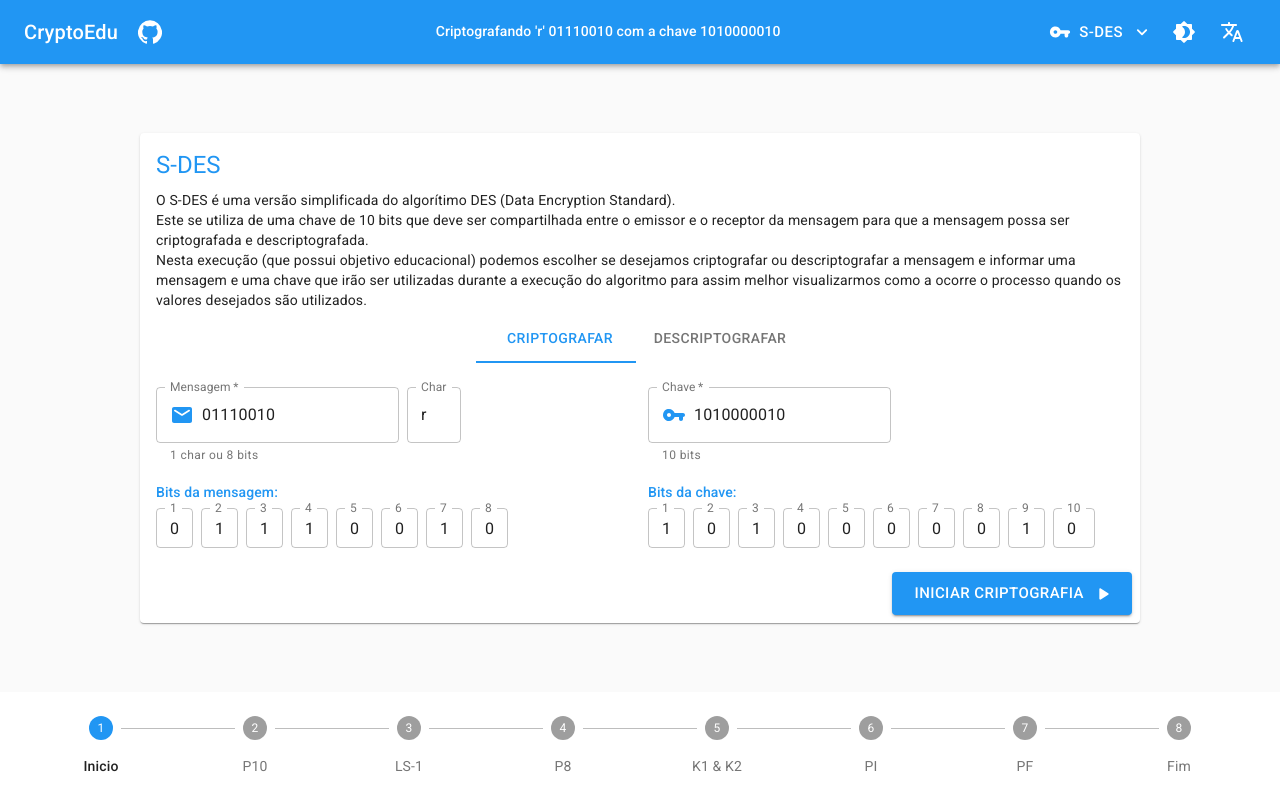
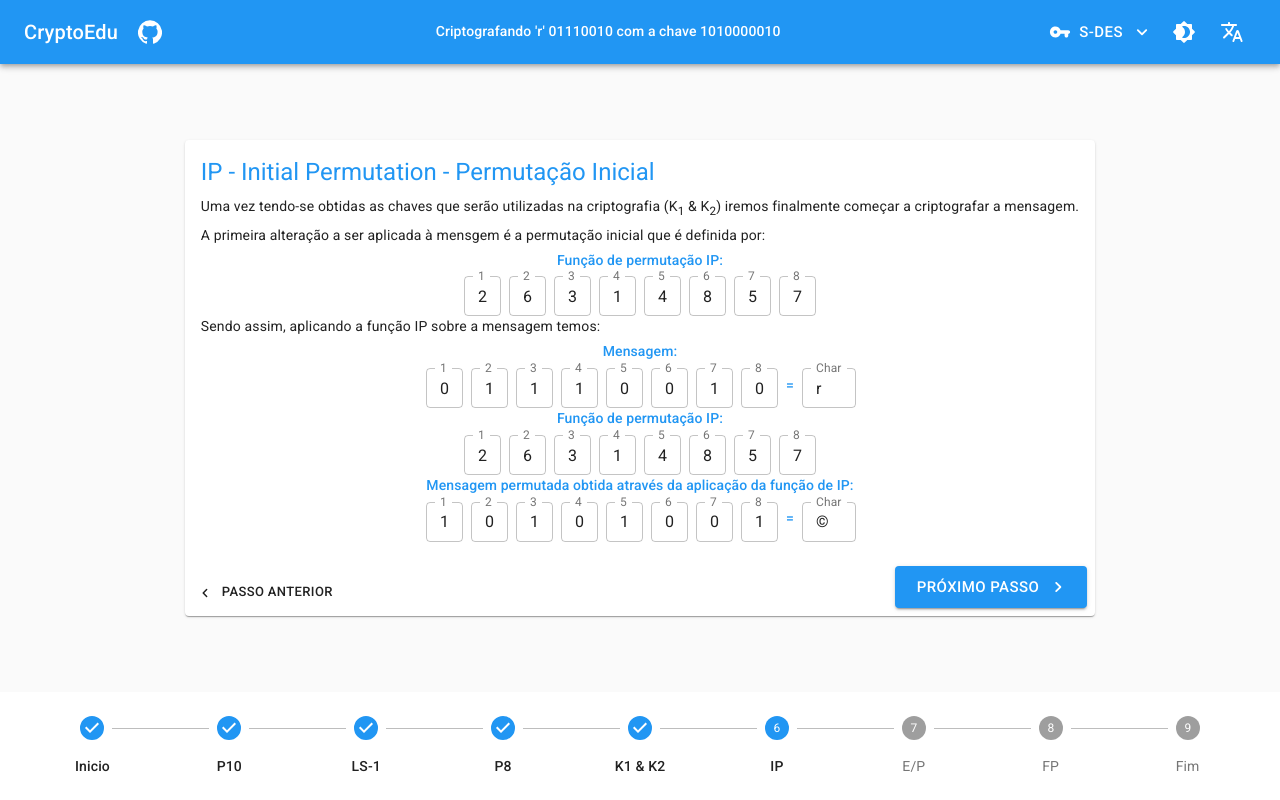
Before and after one commit to TanielianVB/CryptoEdu, a React (Create React App) app in the folder cryptoedu-app/: page / in a window 1280 px wide. Built offline with nearby package versions, Linux system fonts and the light colour scheme.

Commit message:
Added IP step

```diff
--- a/cryptoedu-app/src/components/BitsField/BitsField.tsx
+++ b/cryptoedu-app/src/components/BitsField/BitsField.tsx
@@ -1,16 +1,23 @@
 import React from "react";
-import { Grid, GridJustification } from "@material-ui/core";
+import {
+  Grid,
+  GridJustification,
+  TextField,
+  Typography,
+} from "@material-ui/core";
 import BitTextField from "../BitTextField/BitTextField";
+import Utils from "../../utils/Utils";
 
 interface BitsFieldProps {
   bits: number[];
   justify?: GridJustification;
+  addChar?: boolean;
 }
 
 function BitsField(props: BitsFieldProps) {
-  const { bits, justify } = props;
+  const { bits, justify, addChar } = props;
   return (
-    <Grid container spacing={1} justify={justify}>
+    <Grid container spacing={1} justify={justify} alignItems="center">
       {bits.map((b, i) => {
         return (
           <Grid item>
@@ -18,6 +25,24 @@ function BitsField(props: BitsFieldProps) {
           </Grid>
         );
       })}
+      {addChar && (
+        <>
+          <Grid item>
+            <Typography variant="subtitle2" color="primary" gutterBottom>
+              =
+            </Typography>
+          </Grid>
+          <Grid item>
+            <TextField
+              label="Char"
+              variant="outlined"
+              size="small"
+              style={{ width: "52px" }}
+              value={Utils.getChar(bits)}
+            />
+          </Grid>
+        </>
+      )}
     </Grid>
   );
 }
--- /dev/null
+++ b/cryptoedu-app/src/components/Steps/IPStep.tsx
@@ -0,0 +1,58 @@
+import React from "react";
+import { Grid, Typography } from "@material-ui/core";
+import BitsField from "../BitsField/BitsField";
+
+interface IPStepProps {
+  messageBits: number[];
+  ipBits: number[];
+}
+
+function IPStep(props: IPStepProps) {
+  const { messageBits, ipBits } = props;
+
+  return (
+    <>
+      <Typography variant="h5" color="primary" gutterBottom>
+        IP - Initial Permutation - Permutação Inicial
+      </Typography>
+      <Typography variant="body2" component="p" gutterBottom>
+        Uma vez tendo-se obtidas as chaves que serão utilizadas na criptografia
+        (K<sub>1</sub> & K<sub>2</sub>) iremos finalmente começar a criptografar
+        a mensagem.
+      </Typography>
+      <Typography variant="body2" component="p" gutterBottom>
+        A primeira alteração a ser aplicada à mensgem é a permutação inicial que
+        é definida por:
+      </Typography>
+      <Grid container justify="center">
+        <Typography variant="subtitle2" color="primary" gutterBottom>
+          Função de permutação IP:
+        </Typography>
+        <BitsField bits={[2, 6, 3, 1, 4, 8, 5, 7]} justify="center" />
+      </Grid>
+      <Typography variant="body2" component="p" gutterBottom>
+        Sendo assim, aplicando a função IP sobre a mensagem temos:
+      </Typography>
+      <Grid container justify="center">
+        <Typography variant="subtitle2" color="primary" gutterBottom>
+          Mensagem:
+        </Typography>
+        <BitsField bits={messageBits} justify="center" addChar />
+      </Grid>
+      <Grid container justify="center">
+        <Typography variant="subtitle2" color="primary" gutterBottom>
+          Função de permutação IP:
+        </Typography>
+        <BitsField bits={[2, 6, 3, 1, 4, 8, 5, 7]} justify="center" />
+      </Grid>
+      <Grid container justify="center">
+        <Typography variant="subtitle2" color="primary" gutterBottom>
+          Mensagem permutada obtida através da aplicação da função de IP:
+        </Typography>
+        <BitsField bits={ipBits} justify="center" addChar />
+      </Grid>
+    </>
+  );
+}
+
+export default IPStep;
--- a/cryptoedu-app/src/pages/app/App.tsx
+++ b/cryptoedu-app/src/pages/app/App.tsx
@@ -26,6 +26,7 @@ import Utils from "../../utils/Utils";
 import SDES from "../../utils/SDES";
 import P10Step from "../../components/Steps/P10Step";
 import LS1Step from "../../components/Steps/LS1Step";
+import IPStep from "../../components/Steps/IPStep";
 
 const useStyles = makeStyles((theme: Theme) =>
   createStyles({
@@ -43,11 +44,6 @@ const useStyles = makeStyles((theme: Theme) =>
     },
     card: {
       maxWidth: "1000px",
-    },
-    char: {
-      display: "inline-block",
-      paddingLeft: theme.spacing(1),
-      width: "62px",
     },
     footer: {
       flex: "0 1 auto",
@@ -68,11 +64,11 @@ const formatArray = (array: number[]) => {
 };
 
 const getSteps = () => {
-  return ["Inicio", "P10", "LS-1", "P8", "K1 & K2", "PI", "PF", "Fim"];
+  return ["Inicio", "P10", "LS-1", "P8", "K1 & K2", "IP", "E/P", "FP", "Fim"];
 };
 
 function App() {
-  const [activeStep, setActiveStep] = useState(0);
+  const [activeStep, setActiveStep] = useState(5);
   const [selectedTab, setSelectedTab] = useState(0);
   const [message, setMessage] = useState("01110010");
   const [messageBits, setMessageBits] = useState([0, 1, 1, 1, 0, 0, 1, 0]);
@@ -83,6 +79,7 @@ function App() {
   const [k1Bits, setK1Bits] = useState<number[]>([]);
   const [ls2Bits, setLs2Bits] = useState<number[]>([]);
   const [k2Bits, setK2Bits] = useState<number[]>([]);
+  const [ipBits, setIpBits] = useState<number[]>([]);
 
   useEffect(() => {
     const p10 = SDES.permutate10(keyBits);
@@ -96,6 +93,11 @@ function App() {
     const k2 = SDES.generateKey2(ls2);
     setK2Bits(k2);
   }, [keyBits]);
+
+  useEffect(() => {
+    const ip = SDES.permutateIP(messageBits);
+    setIpBits(ip);
+  }, [messageBits]);
 
   const handleMessageChange = (event: React.ChangeEvent<HTMLInputElement>) => {
     var m = event.target.value;
@@ -188,14 +190,6 @@ function App() {
                       value={message}
                       onChange={handleMessageChange}
                     />
-                    <div className={classes.char}>
-                      <TextField
-                        label="Char"
-                        variant="outlined"
-                        size="medium"
-                        value={Utils.getChar(messageBits)}
-                      />
-                    </div>
                   </Grid>
                   <Grid item xs={6}>
                     <TextField
@@ -224,7 +218,7 @@ function App() {
                     >
                       Bits da mensagem:
                     </Typography>
-                    <BitsField bits={messageBits} />
+                    <BitsField bits={messageBits} addChar />
                   </Grid>
                   <Grid item xs={6}>
                     <Typography
@@ -443,6 +437,21 @@ function App() {
             </CardActions>
           </Card>
         );
+      case 5:
+        return (
+          <Card className={classes.card}>
+            <CardContent>
+              <IPStep messageBits={messageBits} ipBits={ipBits} />
+            </CardContent>
+            <CardActions>
+              <StepperNavigation
+                setActiveStep={setActiveStep}
+                previousStep={stepIndex - 1}
+                nextStep={stepIndex + 1}
+              />
+            </CardActions>
+          </Card>
+        );
       default:
         return (
           <Typography variant="h3" color="secondary">
--- a/cryptoedu-app/src/utils/SDES.tsx
+++ b/cryptoedu-app/src/utils/SDES.tsx
@@ -61,6 +61,11 @@ class SDES {
   };
 
   static generateKey2 = (ls2: number[]): number[] => SDES.permutateP8(ls2);
+
+  static permutateIP = (message: number[]): number[] => {
+    const initialPermutationNewPositions = [2, 6, 3, 1, 4, 8, 5, 7];
+    return SDES.permutate(message, initialPermutationNewPositions);
+  };
 }
 
 export default SDES;
```
